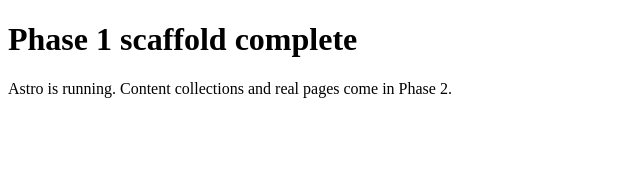
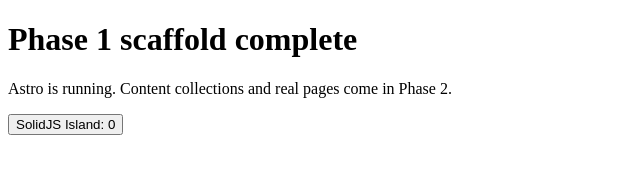
Before and after one commit to izharikov/myblog, an Astro site: page / in a window 1280 px wide. Shown: the whole page, without its empty margins (0-640 px from the left). Built offline with nearby package versions, Linux system fonts and the light colour scheme; Astro itself is replaced by a stand-in of ours.

Commit message:
feat(01): add SolidJS island smoke test to close verification gap

```diff
--- /dev/null
+++ b/src/components/IslandTest.tsx
@@ -0,0 +1,10 @@
+import { createSignal } from "solid-js";
+
+export default function IslandTest() {
+  const [count, setCount] = createSignal(0);
+  return (
+    <button onClick={() => setCount(count() + 1)}>
+      SolidJS Island: {count()}
+    </button>
+  );
+}
--- a/src/pages/index.astro
+++ b/src/pages/index.astro
@@ -1,5 +1,6 @@
 ---
 // Phase 1 scaffold placeholder — replaced by real home page in Phase 2
+import IslandTest from "@/components/IslandTest";
 ---
 <html lang="en">
   <head>
@@ -10,5 +11,6 @@
   <body class="bg-white text-black dark:bg-black dark:text-white p-8">
     <h1 class="text-2xl font-bold">Phase 1 scaffold complete</h1>
     <p>Astro is running. Content collections and real pages come in Phase 2.</p>
+    <IslandTest client:load />
   </body>
 </html>
```
